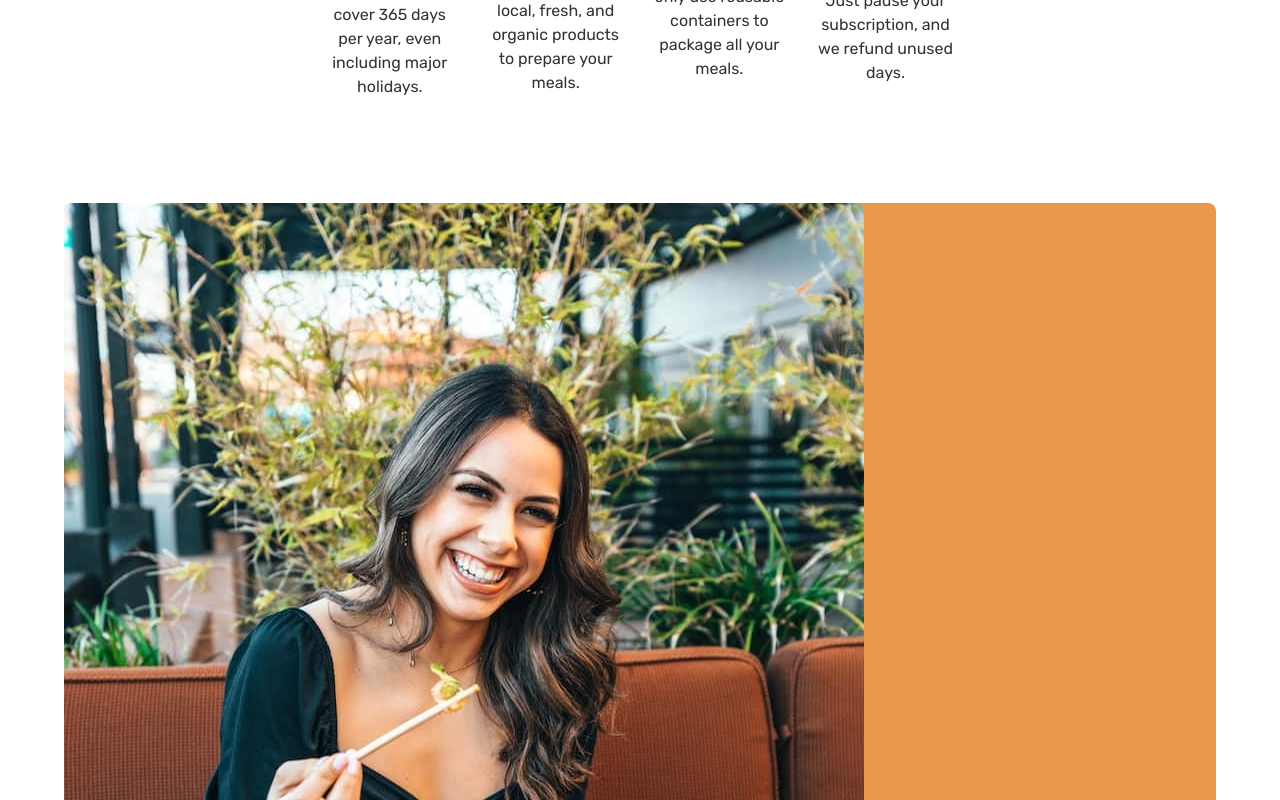
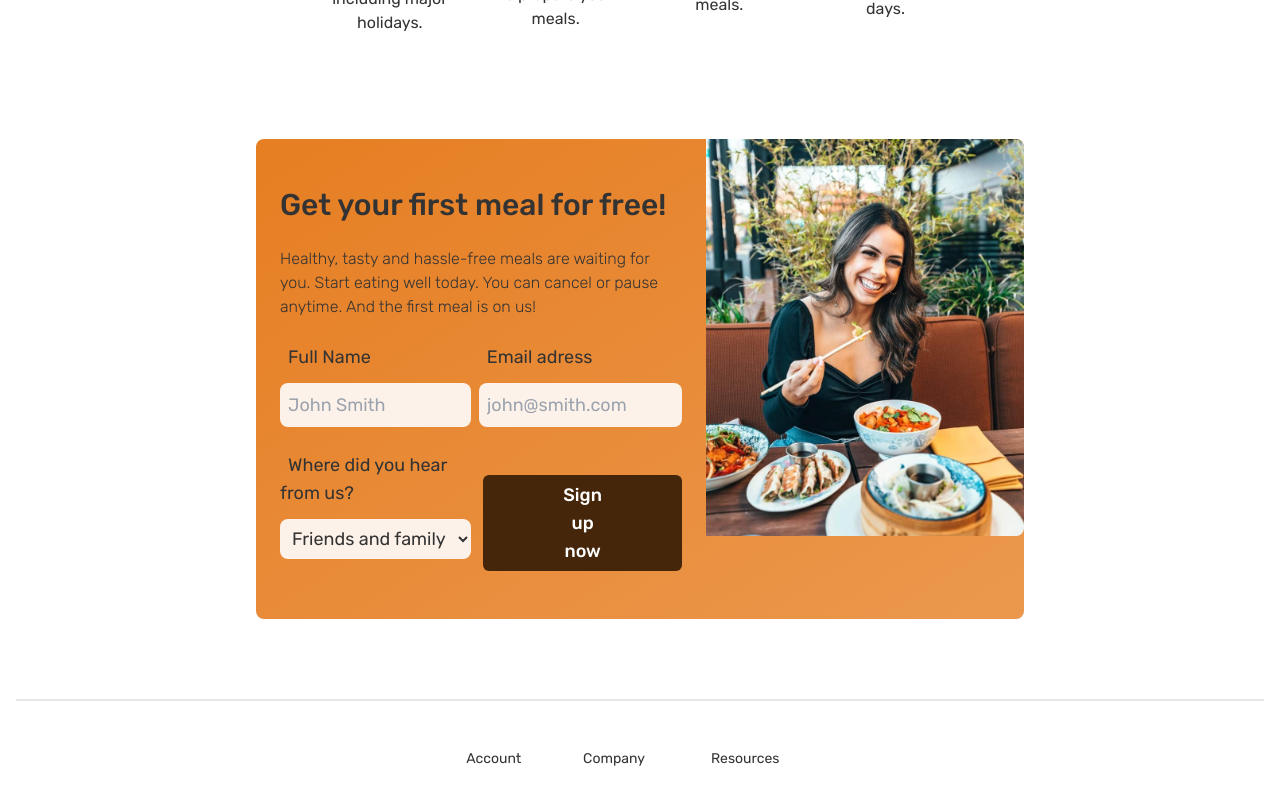
Before and after one commit to bojan09/omnifood, a React (Vite) app: page / in a window 1280 px wide. Shown: the part 6200-7000 px from the top of the page. Built offline with nearby package versions, Linux system fonts and the light colour scheme.

Commit message:
css bug fixes in Pricing,About,Contact

```diff
--- a/src/pages/About.jsx
+++ b/src/pages/About.jsx
@@ -47,7 +47,7 @@
         Prices include all applicable taxes. You can cancel at any time. Both
         plans include the following:
       </h1>
-      <div className="md:flex justify-center items-center w-[50vw] gap-6 mx-auto">
+      <div className="lg:flex justify-center items-center w-[50vw] gap-6 mx-auto">
         {prices.map((price) => (
           <div className="flex xs:flex-col justify-center items-center mx-auto my-[2.5rem]">
             <img
--- a/src/pages/Contact.jsx
+++ b/src/pages/Contact.jsx
@@ -6,7 +6,7 @@
   return (
     <div
       id="contact"
-      className=" xs:w-[90vw] flex xs:flex-col-reverse rounded-lg mx-auto bg-secondaryColor"
+      className=" xs:w-[90vw] md:w-[82vw] lg:w-[60vw] lg:h-[60vh] flex md:flex-row xs:flex-col-reverse rounded-lg mx-auto bg-gradient-to-br from-primaryColor to-secondaryColor"
     >
       <div className="m-6">
         {/* Left container - Form*/}
@@ -18,22 +18,32 @@
           well today. You can cancel or pause anytime. And the first meal is on
           us!
         </p>
-        <form className="flex flex-col gap-2 font-sm text-lg">
+        <form className="font-sm text-lg">
+          <div className="md:flex items-center justify-center gap-2">
+            <div className="">
               <label className="ml-2">Full Name</label>
               <input
-            className="p-2 rounded-lg bg-primaryBackground"
+                className="p-2 my-3 w-full rounded-lg bg-primaryBackground"
                 type="text"
                 placeholder="John Smith"
               />
-          <label className="ml-2 mt-3">Email adress</label>
+            </div>
+
+            <div className="xs:my-3 md:m-0">
+              <label className="ml-2">Email adress</label>
               <input
-            className="p-2 rounded-lg bg-primaryBackground"
+                className="p-2 my-3 w-full rounded-lg bg-primaryBackground"
                 type="email"
                 placeholder="john@smith.com"
               />
-          <label className="ml-2 mt-3">Where did you hear from us?</label>
+            </div>
+          </div>
+
+          <div className="md:flex gap-3 items-center justify-center">
+            <div className="mt-3 flex-1">
+              <label className="ml-2">Where did you hear from us?</label>
               <select
-            className="p-2 rounded-lg bg-primaryBackground"
+                className="p-2 my-3 w-full rounded-lg bg-primaryBackground"
                 name="Where did you hear from us?"
                 placeholder="Please choose one option"
                 required
@@ -47,19 +57,26 @@
                 <option value="facebook">Facebook</option>
                 <option value="other">Other</option>
               </select>
-
+            </div>
+            <div className="flex-1 mt-9 text-center">
               <button
-            className=" bg-darkColor py-3 rounded-md my-6 hover:bg-primaryColor text-white font-medium transition-all duration-500 ease-in-out"
+                className=" bg-darkColor  rounded-md hover:bg-shadeColor hover:border-[2px] border-yellow-100 text-white font-medium transition-all duration-200 ease-in-out py-[.4rem] xs:px-6 md:px-[5rem]"
                 type="submit"
               >
                 Sign up now
               </button>
+            </div>
+          </div>
         </form>
       </div>
 
       {/* Right container - Image */}
-      <div>
-        <img src={formImage} alt="formImage" className=" rounded-t-lg" />
+      <div className="overflow-hidden">
+        <img
+          src={formImage}
+          alt="formImage"
+          className="xs:rounded-t-lg md:rounded-tl-none md:rounded-tr-lg md:rounded-br-lg h-fit bg-cover bg-center"
+        />
       </div>
     </div>
   );
--- a/src/pages/Pricing.jsx
+++ b/src/pages/Pricing.jsx
@@ -3,7 +3,7 @@
 const Pricing = () => {
   return (
     <div id="pricing">
-      <div className="md:w-[1200px] md:mx-auto xs:ml-6 pt-[6rem] pb-[2rem]">
+      <div className="md:w-[900px] lg:w-[1200px] md:mx-auto xs:ml-6 pt-[6rem] pb-[2rem]">
         <h2 className="uppercase text-primaryColor text-lg">Pricing</h2>
         <h1 className="py-4 md:text-[2.6rem] md:my-3 text-3xl font-medium ">
           Eating well without breaking the bank
@@ -11,9 +11,9 @@
       </div>
 
       {/* Main - Container*/}
-      <div className="md:flex justify-center items-center md:w-[40vw] mx-auto">
+      <div className="md:flex justify-center items-center md:w-[80vw] lg:w-[50vw] mx-auto">
         {/* Starter - Container*/}
-        <div className="border-[2px] border-secondaryBackground rounded-xl flex flex-col justify-center items-center xs:w-[85vw] md:w-[350px] p-[3rem] mb-[4rem] mx-auto">
+        <div className="border-[2px] border-secondaryBackground rounded-xl flex flex-col justify-center items-center xs:w-[85vw] md:w-[350px] px-[3rem] py-[4rem] mb-[4rem] mx-auto">
           <h1 className="uppercase text-primaryColor text-xl font-medium">
             Starter
           </h1>
```
Lines whose indentation alone changed are shown as unchanged.
